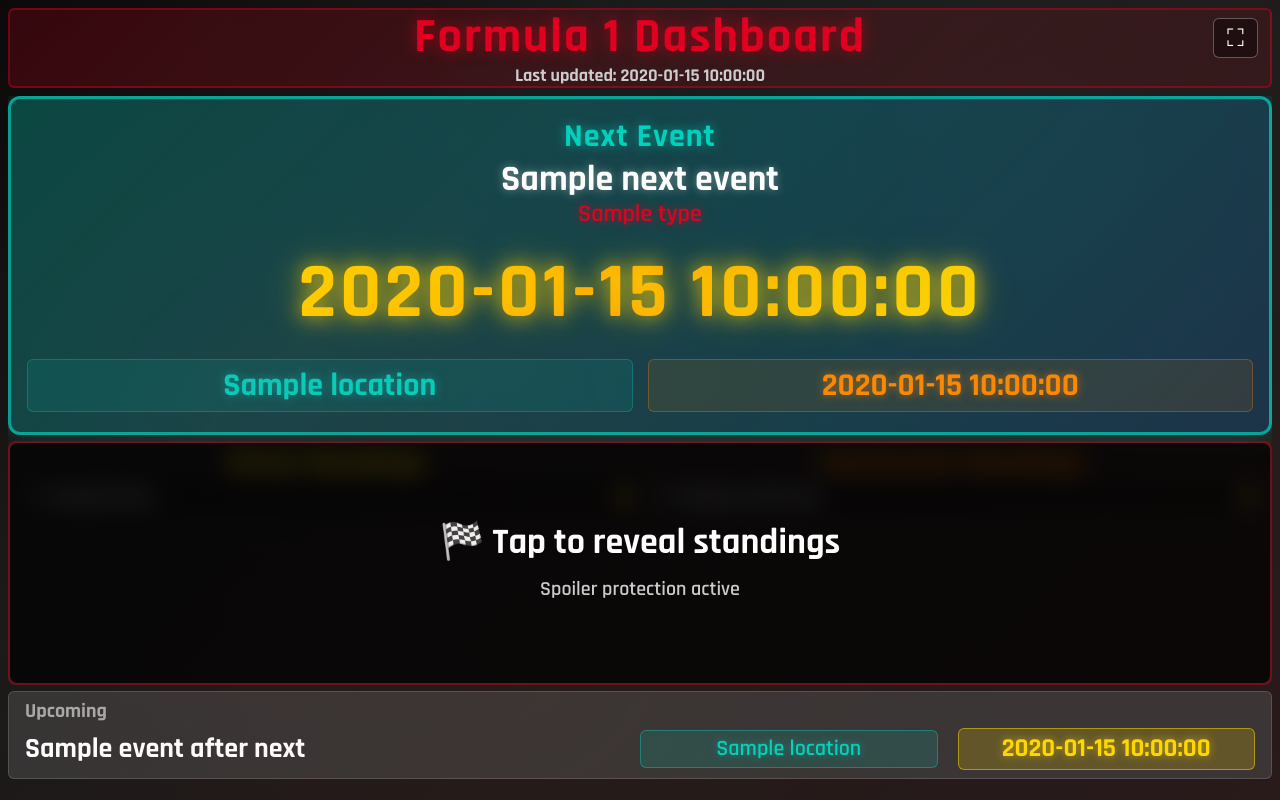
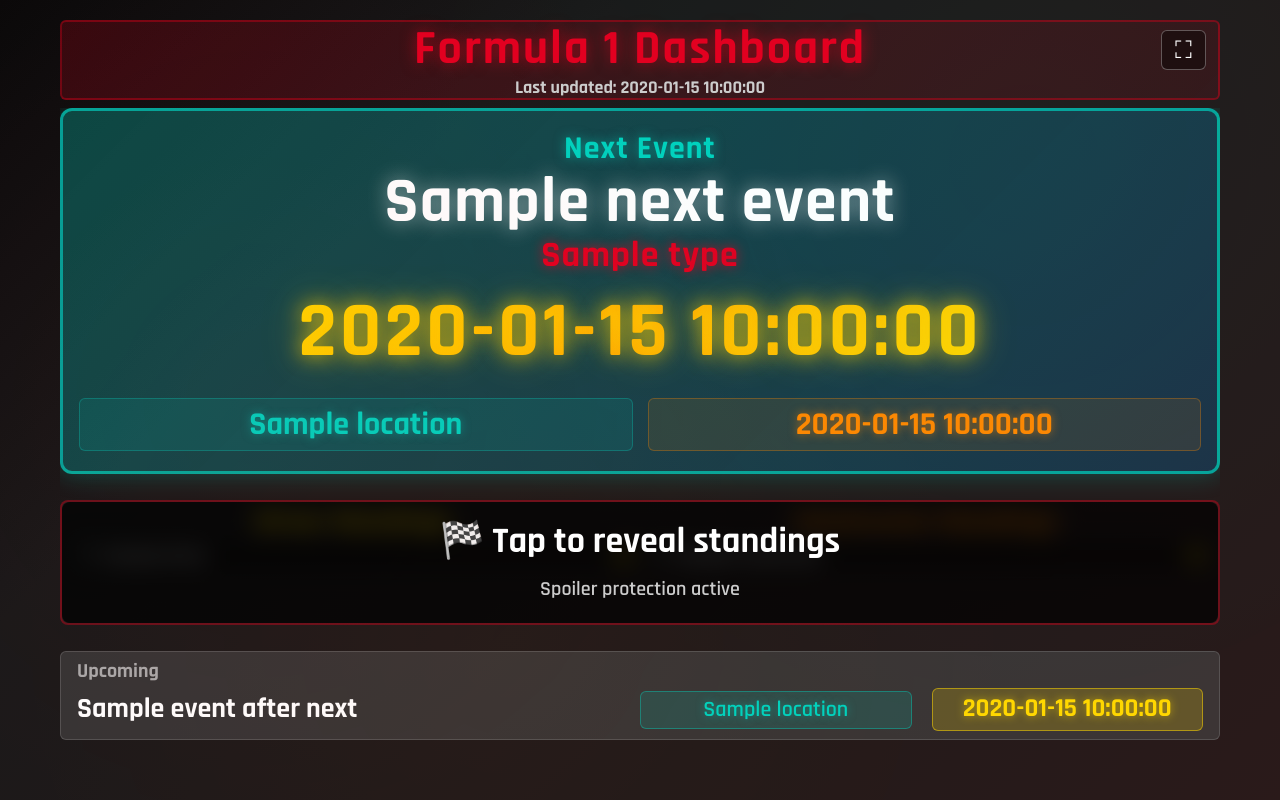
Before and after one commit to xiaodown/f1cal, a Python web app: template templates/dashboard.html in a window 1280 px wide. Run offline with Jinja, Linux system fonts and the light colour scheme; the template is opened without the code that fills it: most values are stand-ins (such as "Sample title", 1, 10 or a date in 2020).

Commit message:
adjust height for 1280x720

```diff
--- a/static/css/style.css
+++ b/static/css/style.css
@@ -15,8 +15,9 @@ body {
     line-height: 1.1;
     background: linear-gradient(135deg, #0a0a0a 0%, #1a1a1a 30%, #2a1a1a 100%);
     color: #ffffff;
-    overflow: hidden;
-    height: 100vh;
+    margin: 0;
+    padding: 0;
+    min-height: 100vh;
 }
 
 /* Static background elements */
@@ -36,11 +37,13 @@ body::before {
 }
 
 .container {
-    width: 100%;
-    height: 100vh;
-    padding: 8px;
+    max-width: 1200px;
+    min-height: calc(100vh - 40px); /* Use viewport height minus padding */
+    margin: 0 auto;
+    padding: 20px;
     display: flex;
     flex-direction: column;
+    justify-content: space-between; /* Distribute sections evenly */
 }
 
 /* Header - compact but clear */
@@ -114,11 +117,12 @@ main {
     border-radius: 12px;
     padding: 20px 16px;
     text-align: center;
-    flex: 0 0 45%; /* Take up 45% of available space - much larger than before */
+    flex: 0 0 auto; /* Don't grow, but allow natural size */
     display: flex;
     flex-direction: column;
     justify-content: center;
     box-shadow: 0 0 25px rgba(0, 210, 190, 0.3);
+    margin-bottom: 20px;
 }
 
 .next-event h2 {
@@ -130,24 +134,26 @@ main {
     letter-spacing: 1px;
 }
 
-/* Make the race name smaller to emphasize the date */
+/* Make the race name larger to better use horizontal space */
 .event-card h3 {
-    font-size: 36px;
+    font-size: 64px;
     font-weight: 700;
     color: #ffffff;
-    margin-bottom: 15px;
-    text-shadow: 0 0 10px rgba(255, 255, 255, 0.4);
-    line-height: 1.0;
+    margin-bottom: 8px;
+    text-shadow: 0 0 20px rgba(255, 255, 255, 0.5);
+    line-height: 0.9;
+    letter-spacing: 1px;
 }
 
 /* Style for event type when it's combined with the event name */
 .event-type-inline {
-    font-size: 24px;
+    font-size: 36px;
     color: #E20020;
-    font-weight: 600;
-    text-shadow: 0 0 8px rgba(226, 0, 26, 0.6);
+    font-weight: 700;
+    text-shadow: 0 0 12px rgba(226, 0, 26, 0.8);
     display: block;
-    margin-top: 4px;
+    margin-top: 8px;
+    letter-spacing: 1px;
 }
 
 /* Reorganize event details to make date the star */
@@ -212,9 +218,9 @@ main {
     display: none;
 }
 
-/* Standings Section - reduced size to make room for larger next event */
+/* Standings Section - flexible size */
 .standings {
-    flex: 0 0 35%; /* Reduced from taking remaining space to fixed 35% */
+    flex: 1; /* Take remaining space */
     background: linear-gradient(135deg, rgba(30, 30, 30, 0.8) 0%, rgba(50, 30, 30, 0.6) 100%);
     border: 2px solid rgba(226, 0, 26, 0.4);
     border-radius: 8px;
@@ -223,6 +229,7 @@ main {
     cursor: pointer;
     transition: filter 0.3s ease;
     overflow: hidden;
+    margin-bottom: 20px;
 }
 
 .standings.blurred .standings-grid {
```
